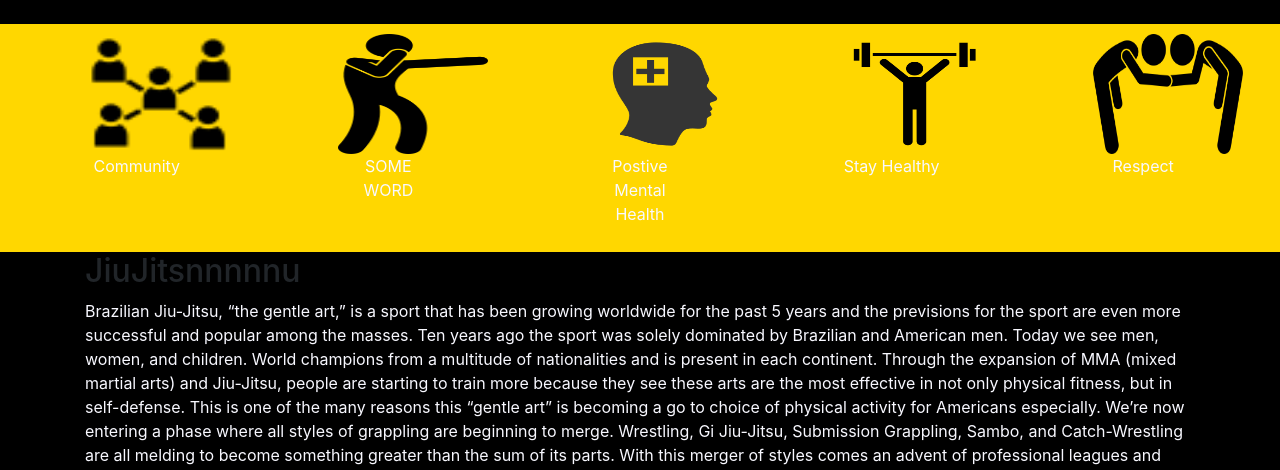
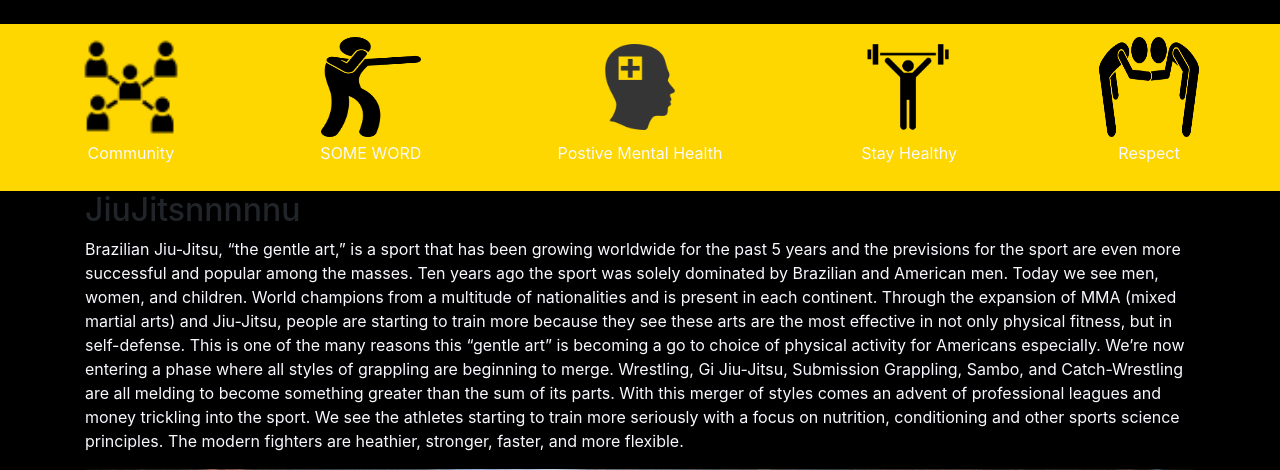
Before and after one commit to merlz6/RoyalGym, a PHP site: page / in a window 1280 px wide. Shown: the part 602-1072 px from the top of the page. Run offline with PHP 8.4, Linux system fonts and the light colour scheme.

Commit message:
ending push

```diff
--- a/index.html
+++ b/index.html
@@ -60,8 +60,8 @@
   <div id="bannerPhoto">
 
   </div>
-
-  <div style="border-left:.5px solid gold; border-right:.5px solid gold; padding:10px; justify-content: space-around; background-color:gold; display:flex; flex-direction:row; margin-top:1.5em; text-align:center;">
+<div style=" width:100%; ">
+  <div class="iconShell">
     <div class="iconHolderDiv">
       <img class="iconPhoto " src="./images/iconfinder_relationship.png" />
       <p>
@@ -94,6 +94,9 @@
     </div>
 
   </div>
+</div>
+
+
 
 
   <!-- Some Text Content -->
--- a/main.css
+++ b/main.css
@@ -87,12 +87,8 @@ body {
 }
 
 .iconPhoto {
-height:120px;
-width:150px;
-}
-.iconHolderDiv {
-  width:8%;
-
+height:100px;
+width:100px;
 }
 #AboutWhatbannerPhoto {
   background-image: url("./images/armbarphoto.jpeg");
@@ -157,3 +153,19 @@ width:150px;
 a {
   color:gold;
 }
+
+.iconShell {
+  border-left:.5px solid gold;
+  border-right:.5px solid gold;
+  padding:10px;
+  justify-content: space-around;
+  background-color:gold;
+  display:flex;
+  flex-direction:row;
+  margin-top:1.5em;
+  text-align:center;
+  width:100%
+}
+.iconPhoto {
+  margin:.2em;
+}
```
